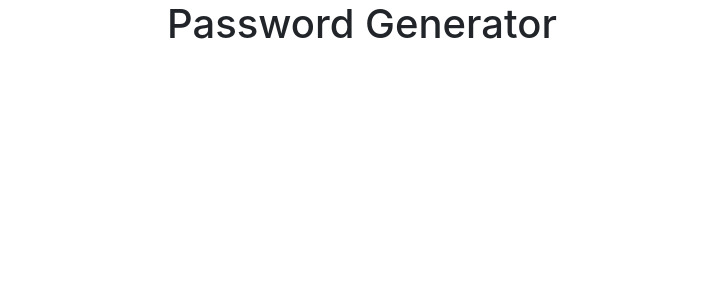
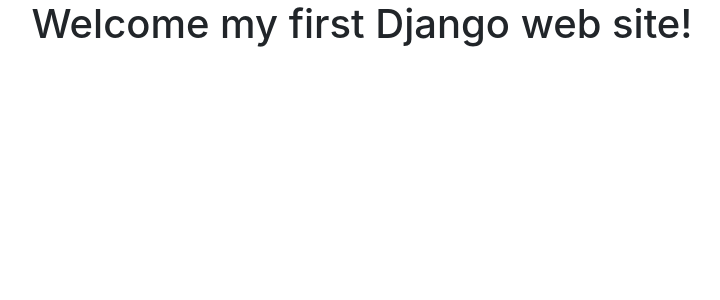
Before and after one commit to EDGENortheastern/django-intro, a Django app: page / in a window 1280 px wide. Shown: the top 300 px of the page, without its empty margins (278-998 px from the left). Run offline with Django 3.2, Linux system fonts and the light colour scheme; some libraries are stand-ins or nearby versions.

Commit message:
Adds a template

```diff
--- a/httprequests/templates/httprequests/home.html
+++ b/httprequests/templates/httprequests/home.html
@@ -1,5 +1,5 @@
 <link rel="stylesheet" href="https://stackpath.bootstrapcdn.com/bootstrap/4.4.1/css/bootstrap.min.css" integrity="sha384-Vkoo8x4CGsO3+Hhxv8T/Q5PaXtkKtu6ug5TOeNV6gBiFeWPGFN9MuhOf23Q9Ifjh" crossorigin="anonymous">
 
 <div class="container text-center">
-    <h1>Password Generator</h1>
+    <h1>Welcome my first Django web site!</h1>
 </div>
```
